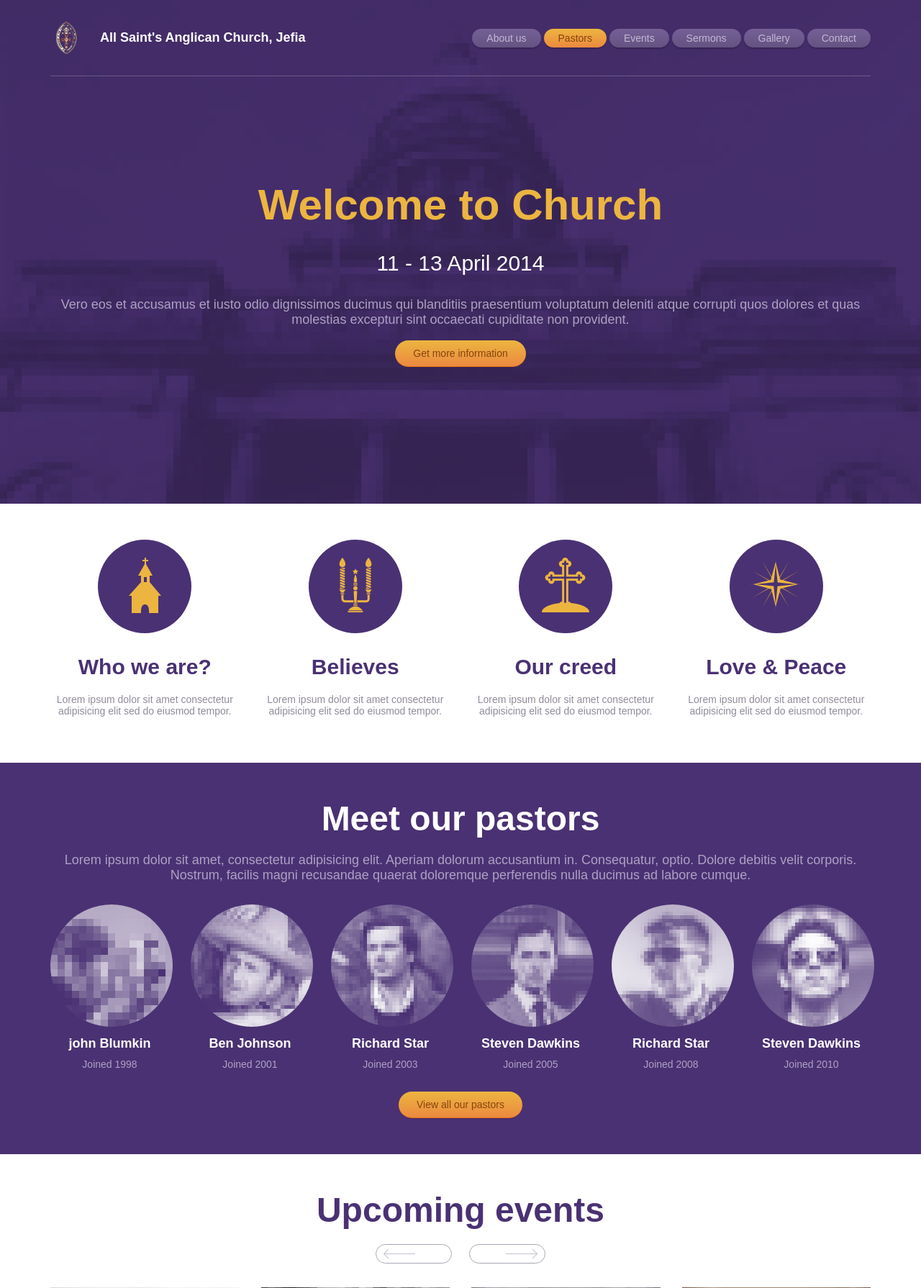
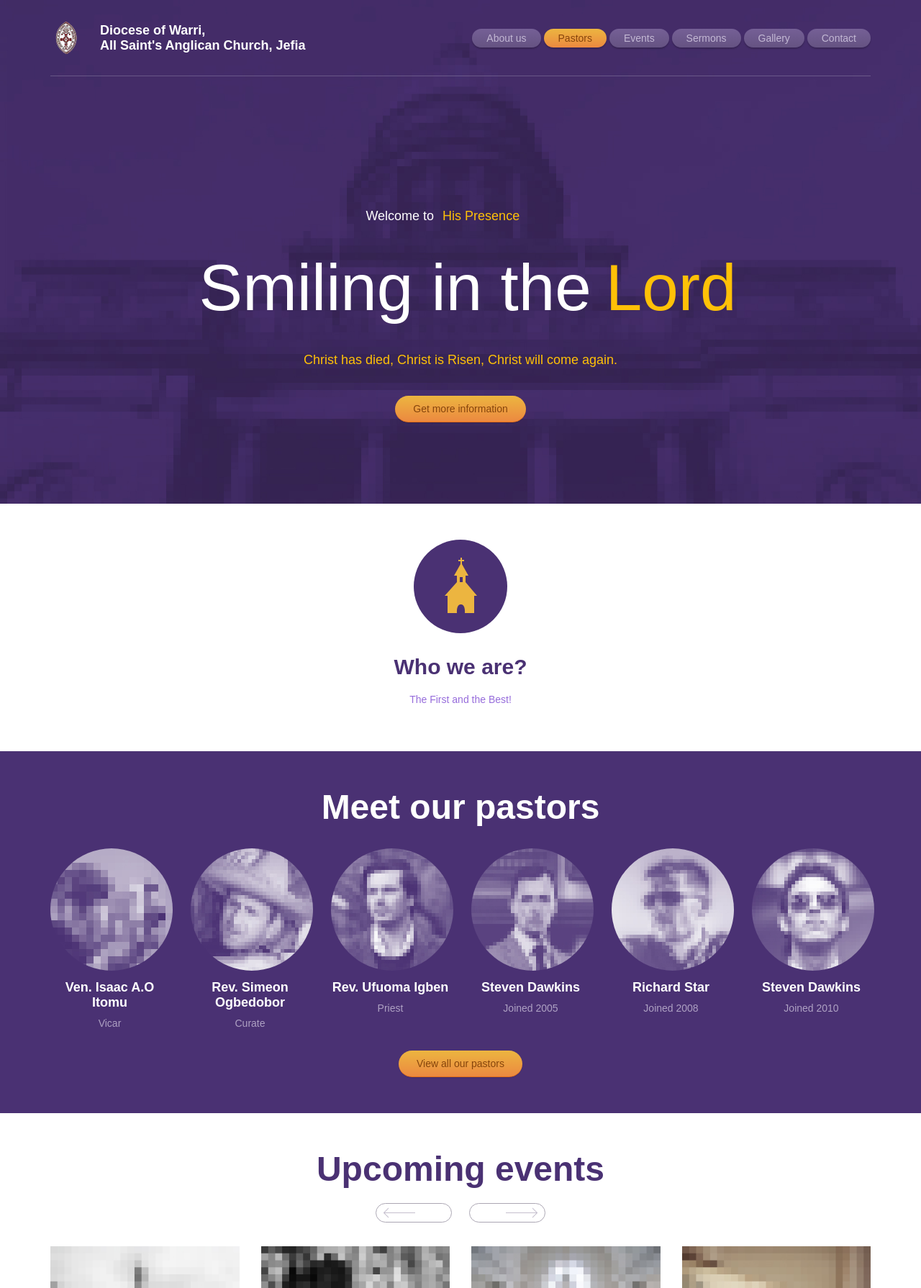
Before and after one commit to eolyzz/allsaints-jefia, a Django app: page / in a window 1280 px wide. Shown: the top 1790 px of the page at 72% size. Run offline with Django 4.2, Linux system fonts and the light colour scheme; some libraries are stand-ins or nearby versions; some web fonts are replaced.

Commit message:
Added Staticfiles

```diff
--- a/static/css/style.css
+++ b/static/css/style.css
@@ -208,7 +208,7 @@ table {
  * Global Styles
  */
 body {
-  color: #918b9b;
+  color: #966cdb;
   font-family: "Belgrano", "Roboto Slab", sans-serif;
   font-size: 14px;
   font-weight: 300;
@@ -220,7 +220,7 @@ h1, h2, h3, h4, h5, h6 {
 
 hr {
   border: none;
-  border-bottom: 1px solid #777; }
+  border-bottom: 1px solid rgb(215, 31, 31); }
 
 ul, ol {
   margin: 0;
@@ -1431,8 +1431,64 @@ form textarea {
       color: white; }
     .hero .slides .slide-title {
       font-size: 60px;
-      font-size: 4.2857142857em;
-      color: #ecb540; }
+      font-size: 6.4857142857em;
+      color: #fff;
+      height: 100px;
+      text-align: left;
+      display: flex;
+      justify-content: center;
+      align-items: center;
+      overflow: hidden;
+    }
+    .headtitle{
+      font-size: 60px;
+      font-size: 1.2857142857em;
+      color: #fff;
+      height: 100px;
+      text-align: left;
+      display: flex;
+      justify-content: center;
+      align-items: center;
+      overflow: hidden;
+    }
+    .slogantitle{
+      font-size: 60px;
+      font-size: 1.2857142857em;
+      color: #ffc107;
+      height: 100px;
+      text-align: left;
+      display: flex;
+      justify-content: center;
+      align-items: center;
+      overflow: hidden;
+    }
+    .contents{
+      position: relative;
+      display: flex;
+      justify-content: center;
+      align-items: center;
+      overflow: hidden;
+    }
+    .ford{
+      color: #ffc107;
+      position: relative;
+      left: 20px;
+    }
+    .hero .slides .slide-content .aslider {
+      color: #ffc107;
+      margin-left: 12px;
+      box-sizing: border-box;
+      line-height: 100px;
+      animation: aslider 6s linear infinite;
+    }
+    @keyframes aslider {
+      0%{ margin-top: -200px;}
+      30%{ margin-top: -200px; }
+      35%{ margin-top: 0%; }
+      65%{ margin-top: 0%; }
+      70%{ margin-top: 200px; }
+      100%{ margin-top: 200px; }
+    }
     .hero .slides .date {
       font-size: 30px;
       font-size: 2.1428571429em;
@@ -1509,3 +1565,12 @@ form textarea {
 /*
  * Footer Styles
  */
+
+.acontent {
+  width: 100%;
+  position: absolute;
+  top: 50%;
+  transform: translate(-50%);
+  text-align: center;
+  color: #fff;
+}
--- a/static/sass/layout/_content.scss
+++ b/static/sass/layout/_content.scss
@@ -3,7 +3,7 @@
 
 	.section-title{
 		@include em(48);
-		color: $accent-color;
+		color: #fff;
 		text-align: center;
 	}
 	.section-intro{
--- a/templates/index.html
+++ b/templates/index.html
@@ -30,7 +30,10 @@
 					<div class="header-bar">
 						<a href="index.html" class="branding">
 							<img src=" {% static 'images/logo.png' %}" alt="" class="logo">
-							<h1 class="site-title">All Saint's Anglican Church, Jefia</h1>
+							<h1 class="site-title">
+								Diocese of Warri, <br>
+								All Saint's Anglican Church, Jefia
+							</h1>
 						</a>
 
 						<!-- Default snippet for navigation -->
@@ -58,15 +61,25 @@
 					<li data-bg-image="{% static 'images/slider-1.jpg' %}">
 						<div class="container">
 							<div class="slide-content">
-								<h1 class="slide-title">Welcome to Church</h1>
-								<small class="date">11 - 13 April 2014</small>
-								<p>Vero eos et accusamus et iusto odio dignissimos ducimus qui blanditiis praesentium voluptatum deleniti atque corrupti quos dolores et quas molestias excepturi sint occaecati cupiditate non provident.</p>
-								<a href="#" class="button">Get more information</a>
+								<div class="headtitle">
+									Welcome to
+									<div class="aslider">
+										<div> All Saints' Church</div>
+										<div> Our Father's House</div>
+										<div> His Presence</div>
+									</div>
+								</div>
+								<div class="slide-title">
+									Smiling in the
+									<div class="ford" >Lord</div>
+									</div>
+									<div class="slogantitle" >Christ has died, Christ is Risen, Christ will come again.</div>
+									<a href="#" class="button">Get more information</a>
+								</div>
+
 							</div>
 						</div>
 					</li>
-
-
 				</ul>
 			</div>
 
@@ -74,34 +87,16 @@
 				<div id="about" class="fullwidth-block">
 					<div class="container">
 						<div class="row">
-							<div class="col-md-3 col-sm-6">
+							<div class="contents">
 								<div class="feature">
 									<div class="feature-icon"><img src="{% static 'images/icon-church.png' %}" alt="" class="icon"></div>
 									<h2 class="feature-title">Who we are?</h2>
-									<p>Lorem ipsum dolor sit amet consectetur adipisicing elit sed do eiusmod tempor.</p>
+									<p>The First and the Best!</p>
 								</div>
 							</div>
-							<div class="col-md-3 col-sm-6">
-								<div class="feature">
-									<div class="feature-icon"><img src="{% static 'images/icon-candles.png' %}" alt="" class="icon"></div>
-									<h2 class="feature-title">Believes</h2>
-									<p>Lorem ipsum dolor sit amet consectetur adipisicing elit sed do eiusmod tempor.</p>
-								</div>
-							</div>
-							<div class="col-md-3 col-sm-6">
-								<div class="feature">
-									<div class="feature-icon"><img src="{% static 'images/icon-cross.png' %}" alt="" class="icon"></div>
-									<h2 class="feature-title">Our creed</h2>
-									<p>Lorem ipsum dolor sit amet consectetur adipisicing elit sed do eiusmod tempor.</p>
-								</div>
-							</div>
-							<div class="col-md-3 col-sm-6">
-								<div class="feature">
-									<div class="feature-icon"><img src="{% static 'images/icon-star.png' %}" alt="" class="icon"></div>
-									<h2 class="feature-title">Love &amp; Peace</h2>
-									<p>Lorem ipsum dolor sit amet consectetur adipisicing elit sed do eiusmod tempor.</p>
-								</div>
-							</div>
+
+
+
 						</div> <!-- .row -->
 					</div> <!-- .container -->
 				</div> <!-- #about -->
@@ -109,28 +104,28 @@
 				<div id="pastors" class="fullwidth-block" data-bg-color="#4a3173">
 					<div class="container">
 						<h2 class="section-title">Meet our pastors</h2>
-						<p class="section-intro">Lorem ipsum dolor sit amet, consectetur adipisicing elit. Aperiam dolorum accusantium in. Consequatur, optio. Dolore debitis velit corporis. Nostrum, facilis magni recusandae quaerat doloremque perferendis nulla ducimus ad labore cumque.</p>
+						<p class="section-intro"></p>
 
 						<div class="row">
 							<div class="col-md-2 col-sm-3 col-xs-6">
 								<div class="pastor">
 									<img src="{% static 'images/pastor-1.jpg' %}" alt="" class="pastor-image">
-									<h3 class="pastor-name">john Blumkin</h3>
-									<small class="date">Joined 1998</small>
+									<h3 class="pastor-name">Ven. Isaac A.O Itomu</h3>
+									<small class="date">Vicar</small>
 								</div>
 							</div>
 							<div class="col-md-2 col-sm-3 col-xs-6">
 								<div class="pastor">
 									<img src="{% static 'images/pastor-2.jpg' %}" alt="" class="pastor-image">
-									<h3 class="pastor-name">Ben Johnson</h3>
-									<small class="date">Joined 2001</small>
+									<h3 class="pastor-name">Rev. Simeon Ogbedobor</h3>
+									<small class="date">Curate</small>
 								</div>
 							</div>
 							<div class="col-md-2 col-sm-3 col-xs-6">
 								<div class="pastor">
 									<img src="{% static 'images/pastor-3.jpg' %}" alt="" class="pastor-image">
-									<h3 class="pastor-name">Richard Star</h3>
-									<small class="date">Joined 2003</small>
+									<h3 class="pastor-name">Rev. Ufuoma Igben</h3>
+									<small class="date">Priest</small>
 								</div>
 							</div>
 							<div class="col-md-2 col-sm-3 col-xs-6">
@@ -210,7 +205,7 @@
 					<div class="container">
 						<div class="row">
 							<div class="col-md-5">
-								<h3 class="section-title">Upcoming seremons</h3>
+								<h3 class="section-title">Upcoming sermons</h3>
 								<ul class="seremon-list">
 									<li>
 										<h3 class="seremon-title"><a href="#">Labore et dolore magna aliqua</a></h3>
@@ -238,10 +233,10 @@
 									</li>
 								</ul>
 
-								<a href="#" class="button">See all upcoming seremons</a>
+								<a href="#" class="button">See all upcoming sermons</a>
 							</div>
 							<div class="col-md-5 col-md-offset-2">
-								<h3 class="section-title">Latest seremons</h3>
+								<h3 class="section-title">Latest sermons</h3>
 								<ul class="seremon-list">
 									<li>
 										<h3 class="seremon-title"><a href="#">Labore et dolore magna aliqua</a></h3>
@@ -272,7 +267,7 @@
 									</li>
 								</ul>
 
-								<a href="#" class="button">See all latest seremons</a>
+								<a href="#" class="button">See all latest sermons</a>
 							</div>
 						</div> <!-- .row -->
 					</div> <!-- .container -->
@@ -282,12 +277,13 @@
 				<div id="families" class="fullwidth-block">
 					<div class="container">
 						<h2 class="section-title">Contact us</h2>
-						<p class="section-intro">Temporibus autem quibusdam et aut officiis debitis aut rerum necessitatibus saepe eveniet ut et voluptates repudiandae sint et molestiae non recusandae.</p>
+						<p class="section-intro"></p>
 
 						<div class="contact-detail">
-							<span><img src="{% static 'images/icon-marker.png' %}" alt="" class="icon"> 294 Samuelson Rd, portage</span>
-							<span><img src="{% static 'images/icon-phone.png' %}" alt="" class="icon"> (989) 589 423 553</span>
-							<span><img src="{% static 'images/icon-envelope.png' %}" alt="" class="icon"> contact@patrichchurch.com</span>
+							<span><img src="{% static 'images/icon-marker.png' %}" alt="" class="icon"> 15, All Saints' Street, Off Jefia Avenue,
+							Off P.T.I Road, Effurun</span>
+							<br><span><img src="{% static 'images/icon-phone.png' %}" alt="" class="icon"> +2348066743504, +2348064146910</span>
+							<span><img src="{% static 'images/icon-envelope.png' %}" alt="" class="icon"> allsaintsjefia@gmail.com</span>
 						</div>
 
 						<form class="contact-form">
@@ -295,7 +291,7 @@
 								<div class="col-md-6">
 									<div class="control"><input type="text" placeholder="Your name..."><img src="images/icon-user.png" alt="" class="icon"></div>
 									<div class="control"><input type="text" placeholder="Email..."><img src="images/icon-email.png" alt="" class="icon"></div>
-									<div class="control"><input type="text" placeholder="Website..."><img src="images/icon-globe.png" alt="" class="icon"></div>
+									<div class="control"><input type="text" placeholder="Address..."><img src="images/icon-globe.png" alt="" class="icon"></div>
 								</div>
 								<div class="col-md-6">
 									<div class="control">
```
Also changed, not shown: static/images/logo.png.
